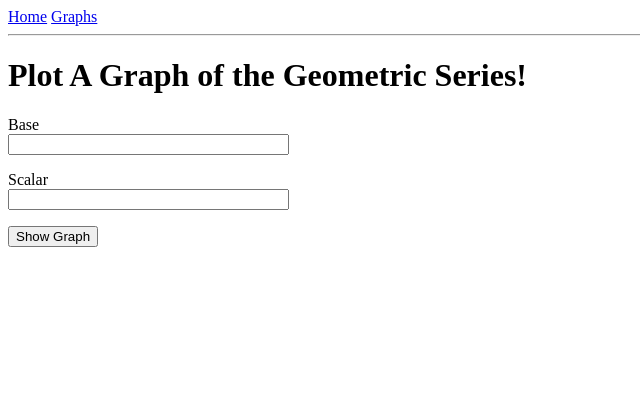
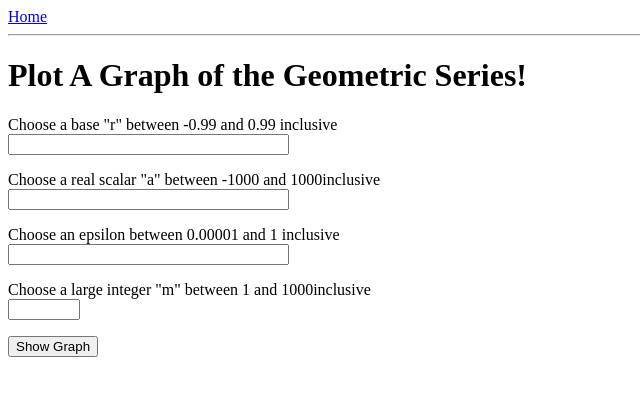
Before and after one commit to lumpofice/math_website, a Flask app: page /geometric in a window 1280 px wide. Shown: the top 396 px of the page, without its empty margins (0-640 px from the left). Run offline with Flask 2, Linux system fonts and the light colour scheme.

Commit message:
adding better error handling for the geometric series object; making user interactivity smoother

```diff
--- a/app/forms.py
+++ b/app/forms.py
@@ -1,13 +1,17 @@
 from flask_wtf import FlaskForm
-from wtforms import FloatField, SubmitField
-from wtforms.validators import DataRequired
-
-
-class ChooseFunction(FlaskForm):
-    submit = SubmitField('geometric')
+from wtforms import FloatField, SubmitField, IntegerField
+from wtforms.validators import DataRequired, NumberRange
 
 
 class GeometricForm(FlaskForm):
-    base = FloatField('Base', validators=[DataRequired()])
-    scalar = FloatField('Scalar', validators=[DataRequired()])
+    base = FloatField('Choose a base "r" between -0.99 and 0.99 inclusive',\
+    validators=[DataRequired(),\
+    NumberRange(-0.99, 0.99)])
+    scalar = FloatField('Choose a real scalar "a" between -1000 and 1000'\
+    'inclusive', validators=[DataRequired(), NumberRange(-1000, 1000)])
+    epsilon = FloatField('Choose an epsilon between 0.00001 and 1 inclusive',\
+    validators=[DataRequired(),\
+    NumberRange(0.00001, 1)])
+    large_m = IntegerField('Choose a large integer "m" between 1 and 1000'\
+    'inclusive', validators=[DataRequired(), NumberRange(1, 1000)])
     submit = SubmitField('Show Graph')
--- a/app/routes.py
+++ b/app/routes.py
@@ -5,15 +5,9 @@ from app.geometric_processing import Geometric
 
 
 @app.route('/')
-@app.route('/index', methods=['GET', 'POST'])
+@app.route('/index')
 def index():
-    geometric = ChooseFunction()
-
-    if geometric.validate_on_submit():
-
-        return redirect(url_for('geometric'))
-
-    return render_template('index.html', title='MassiveDiscipline', form=geometric)
+    return render_template('index.html', title='MassiveDiscipline')
 
 
 @app.route('/geometric', methods=['GET', 'POST'])
@@ -22,15 +16,18 @@ def geometric():
 
     if form.validate_on_submit():
 
-        flash('Base: {}, Scalar: {}'\
-        .format(form.base.data, form.scalar.data))
+        flash('Base: {}, Scalar: {}, epsilon: {}, Large m: {}'\
+        .format(form.base.data, form.scalar.data, form.epsilon.data,\
+        form.large_m.data))
 
         geo = Geometric()
-        geo.graph(form.base.data, form.scalar.data)
+        geo.graph(form.base.data, form.scalar.data, form.epsilon.data,\
+        form.large_m.data)
 
         return redirect(url_for('graph_results'))
 
-    return render_template('geometric.html', title='Graphs', form=form)
+    return render_template('geometric.html', title='Geometric Series',\
+    form=form)
 
 
 @app.route('/graph_results')
--- a/app/templates/base.html
+++ b/app/templates/base.html
@@ -10,7 +10,6 @@
 	<body>
 		<div>
 			<a href='{{ url_for("index") }}'>Home</a>
-			<a href='{{ url_for("geometric") }}'>Graphs</a>
 		</div>
 		<hr>
 		{% with messages = get_flashed_messages() %}
--- a/app/templates/geometric.html
+++ b/app/templates/geometric.html
@@ -19,6 +19,20 @@
 			{% endfor %}
 		</p>
 		<p>
+			{{ form.epsilon.label }}<br>
+			{{ form.epsilon(size=32) }}<br>
+			{% for error in form.epsilon.errors %}
+			<span style='color: red;'>[{{ error }}]</span>
+			{% endfor %}
+		</p>
+		<p>
+			{{ form.large_m.label }}<br>
+			{{ form.large_m(size=32) }}<br>
+			{% for error in form.large_m.errors %}
+			<span style='color: red;'>[{{ error }}]</span>
+			{% endfor %}
+		</p>
+		<p>
 			{{ form.submit() }}
 		</p>
 	</form>
```
Also changed, not shown: app/geometric_processing.py (+15 -19 lines), app/templates/index.html (+4 -7 lines), app/static/images/geometric.png.
